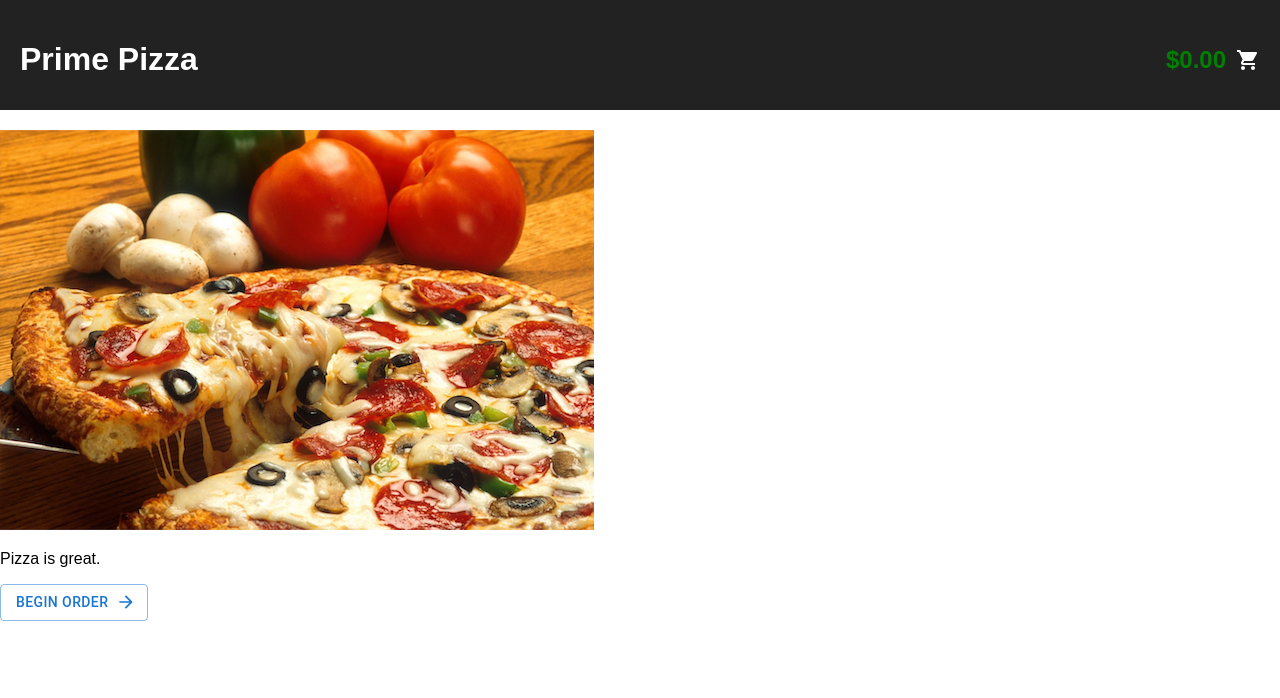
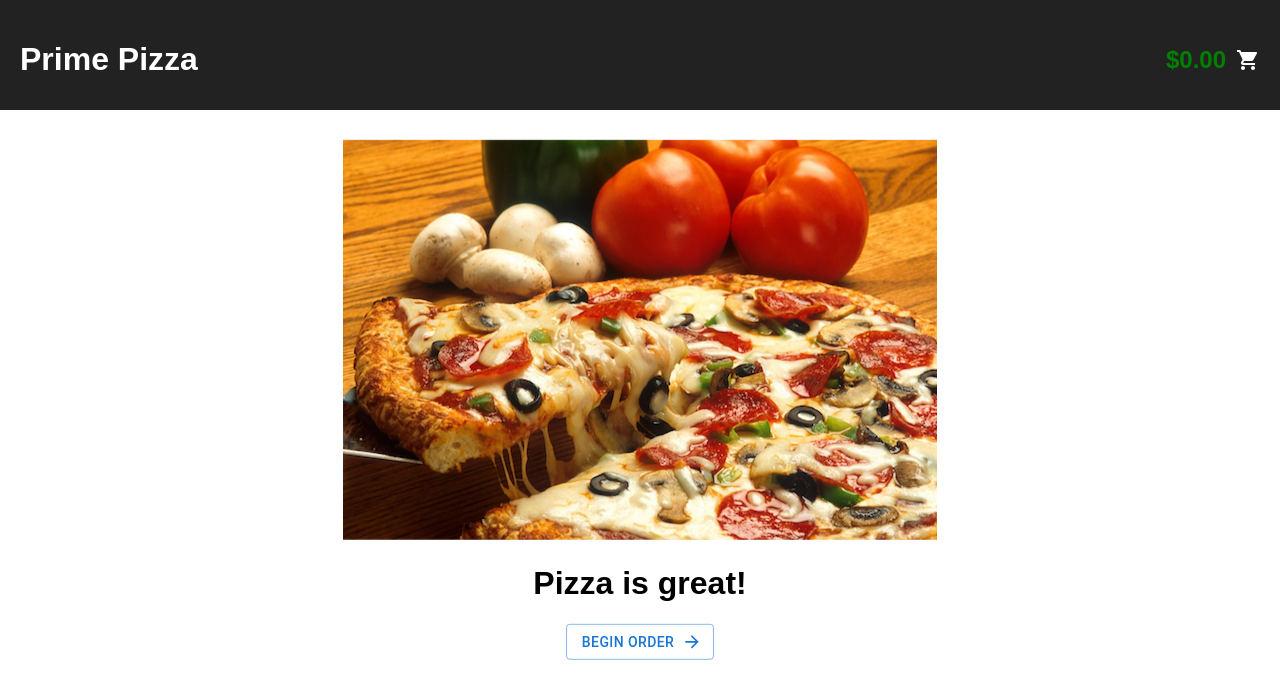
Before and after one commit to Juan-Balbuena/pizza-parlor, a React (Create React App) app: page / in a window 1280 px wide. Shown: the top 698 px of the page. Built offline with nearby package versions, Linux system fonts and the light colour scheme; no server answers.

Commit message:
centered image, text, and button on home page

```diff
--- a/src/components/Home/Home.css
+++ b/src/components/Home/Home.css
@@ -13,3 +13,16 @@
 .App-title {
     font-size: 2em;
 }
+
+.center {
+    margin: 0;
+    position: absolute;
+    top: 50%;
+    left: 50%;
+    -ms-transform: translate(-50%, -50%);
+    transform: translate(-50%, -50%);
+  }
+
+#tagline {
+    text-align: center;
+}
--- a/src/components/Home/Home.jsx
+++ b/src/components/Home/Home.jsx
@@ -1,6 +1,35 @@
-import { Button } from "@mui/material";
+// import { Button } from "@mui/material";
+// import ArrowForwardIcon from '@mui/icons-material/ArrowForward';
+// import { useHistory } from "react-router-dom/cjs/react-router-dom.min";
+// import './Home.css';
+
+// function Home() {
+
+//     const history = useHistory();
+
+//     return (
+//         <>
+//             <img src='images/pizza_photo.png' />
+//             <p>Pizza is great.</p>
+//             <Button variant="outlined"
+//                 onClick={e => history.push('/order')}
+//                 endIcon={<ArrowForwardIcon />}>Begin Order</Button>
+//         </>
+//     )
+
+// }
+
+// export default Home;
+
+
+
+
+
+
+import { Button, Box } from "@mui/material";
 import ArrowForwardIcon from '@mui/icons-material/ArrowForward';
 import { useHistory } from "react-router-dom/cjs/react-router-dom.min";
+import './Home.css';
 
 function Home() {
 
@@ -8,11 +37,15 @@ function Home() {
 
     return (
         <>
+        <div className="center">
             <img src='images/pizza_photo.png' />
-            <p>Pizza is great.</p>
+            <h1 id="tagline">Pizza is great!</h1>
+            <Box textAlign='center'>
             <Button variant="outlined"
                 onClick={e => history.push('/order')}
                 endIcon={<ArrowForwardIcon />}>Begin Order</Button>
+            </Box>
+        </div>
         </>
     )
 
```
